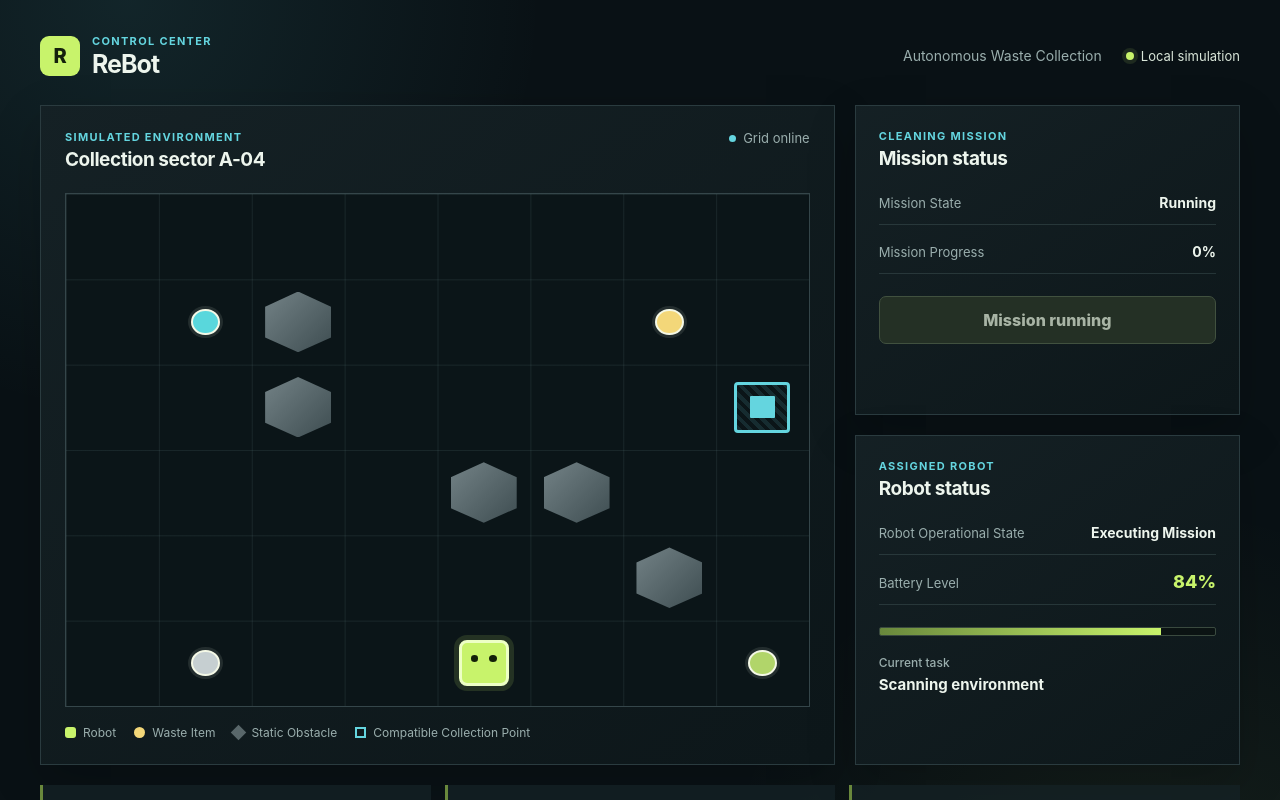
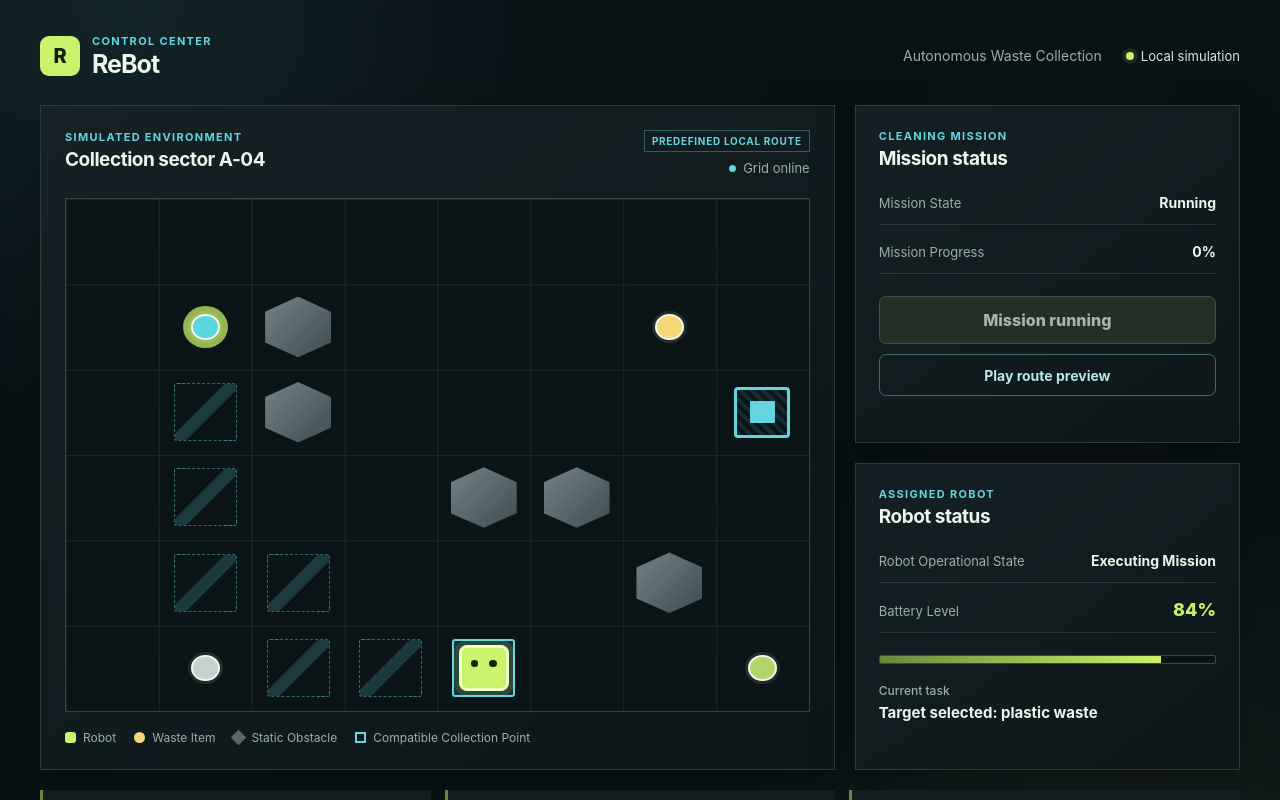
Before and after one commit to tatiii2001/rebot, a React (Vite) app in the folder control-center/: page / in a window 1280 px wide. Both pictures are taken after a click on the button "Start Mission". Shown: the top 800 px of the page. Built offline with nearby package versions, Linux system fonts and the light colour scheme.

Commit message:
Add deterministic route preview

```diff
--- a/control-center/src/App.tsx
+++ b/control-center/src/App.tsx
@@ -1,4 +1,4 @@
-import { useState } from "react";
+import { useEffect, useState } from "react";
 import {
   createLocalControlCenter,
   type ControlCenter,
@@ -27,10 +27,10 @@ const wasteItems: readonly GridMarker[] = [
 ];
 
 const robot: GridMarker = {
-  label: "Robot at grid position 5, 6",
   className: "robot",
-  column: 5,
-  row: 6,
+  label: "Robot",
+  column: 0,
+  row: 0,
 };
 
 const collectionPoint: GridMarker = {
@@ -58,9 +58,28 @@ function StatusValue({ value }: { readonly value: string }) {
 function ControlCenterScreen({ controlCenter }: { readonly controlCenter: ControlCenter }) {
   const [snapshot, setSnapshot] = useState(() => controlCenter.getSnapshot());
   const isRunning = snapshot.missionState === "running";
+  const isRouteAvailable = snapshot.routePreviewState === "ready";
+  const isRouteComplete = snapshot.routePreviewState === "complete";
+
+  useEffect(() => {
+    if (snapshot.routePreviewState !== "playing") {
+      return;
+    }
+
+    const playback = window.setInterval(() => {
+      setSnapshot(controlCenter.advanceRoutePreview());
+    }, 550);
+
+    return () => window.clearInterval(playback);
+  }, [controlCenter, snapshot.routePreviewState]);
 
   function startMission() {
     setSnapshot(controlCenter.startMission());
+  }
+
+  function playRoutePreview() {
+    const prefersReducedMotion = window.matchMedia?.("(prefers-reduced-motion: reduce)").matches ?? false;
+    setSnapshot(controlCenter.playRoutePreview(prefersReducedMotion));
   }
 
   return (
@@ -84,13 +103,28 @@ function ControlCenterScreen({ controlCenter }: { readonly controlCenter: Contro
               <p className="eyebrow">Simulated Environment</p>
               <h2 id="environment-heading">Collection sector A-04</h2>
             </div>
-            <span className="grid-status">Grid online</span>
+            <div className="environment-signals">
+              {snapshot.routePreviewState !== "unavailable" && <span className="route-label">Predefined local route</span>}
+              <span className="grid-status">Grid online</span>
+            </div>
           </div>
           <div aria-label="Environment grid with one Robot, four Waste Items, five Static Obstacles, and one Compatible Collection Point" className="environment-grid">
+            {snapshot.routeFrames.map((position, index) => {
+              const progress = index < snapshot.routeFrameIndex
+                ? "completed"
+                : index === snapshot.routeFrameIndex ? "current" : "remaining";
+              return <span aria-hidden="true" className={`route-frame route-${progress}`} key={`${position.column}-${position.row}`} style={{ gridColumn: position.column, gridRow: position.row }} />;
+            })}
             {obstacles.map((marker, index) => <GridMarker key={`obstacle-${index}`} marker={marker} />)}
-            {wasteItems.map((marker) => <GridMarker key={marker.label} marker={marker} />)}
+            {wasteItems.map((marker) => {
+              const isSelectedTarget = marker.column === snapshot.selectedTarget?.position.column && marker.row === snapshot.selectedTarget.position.row;
+              const targetMarker = isSelectedTarget
+                ? { ...marker, className: `${marker.className} targeted-waste`, label: `Selected target: ${marker.label} at grid position ${marker.column}, ${marker.row}` }
+                : marker;
+              return <GridMarker key={marker.label} marker={targetMarker} />;
+            })}
             <GridMarker marker={collectionPoint} />
-            <GridMarker marker={robot} />
+            <GridMarker marker={{ ...robot, column: snapshot.robotPosition.column, row: snapshot.robotPosition.row, label: `Robot at grid position ${snapshot.robotPosition.column}, ${snapshot.robotPosition.row}` }} />
           </div>
           <div aria-label="Environment legend" className="environment-legend">
             <span><i className="legend-icon robot-icon" aria-hidden="true" />Robot</span>
@@ -117,6 +151,9 @@ function ControlCenterScreen({ controlCenter }: { readonly controlCenter: Contro
             <button className="start-button" disabled={isRunning} onClick={startMission} type="button">
               {isRunning ? "Mission running" : "Start Mission"}
             </button>
+            <button className="route-preview-button" disabled={!isRouteAvailable} onClick={playRoutePreview} type="button">
+              {isRouteComplete ? "Route preview complete" : "Play route preview"}
+            </button>
           </section>
 
           <section aria-labelledby="robot-heading" className="panel robot-panel">
@@ -135,7 +172,7 @@ function ControlCenterScreen({ controlCenter }: { readonly controlCenter: Contro
             <div aria-label={`Battery Level ${snapshot.batteryLevel}%`} aria-valuemax={100} aria-valuemin={0} aria-valuenow={snapshot.batteryLevel} className="battery-meter" role="meter">
               <span style={{ width: `${snapshot.batteryLevel}%` }} />
             </div>
-            <p className="current-task"><span>Current task</span>{snapshot.currentTask}</p>
+            <p aria-live="polite" className="current-task"><span>Current task</span>{snapshot.currentTask}</p>
           </section>
         </aside>
       </section>
--- a/control-center/src/controlCenter.ts
+++ b/control-center/src/controlCenter.ts
@@ -1,5 +1,17 @@
 export type MissionState = "pending" | "running";
 export type RobotOperationalState = "available" | "executing mission";
+export type RoutePreviewState = "unavailable" | "ready" | "playing" | "complete";
+
+export interface GridPosition {
+  readonly column: number;
+  readonly row: number;
+}
+
+export interface SelectedTarget {
+  readonly label: string;
+  readonly category: "plastic";
+  readonly position: GridPosition;
+}
 
 export interface ControlCenterSnapshot {
   readonly missionState: MissionState;
@@ -10,12 +22,36 @@ export interface ControlCenterSnapshot {
   readonly wasteDetected: number;
   readonly wasteCollected: number;
   readonly incidents: number;
+  readonly robotPosition: GridPosition;
+  readonly selectedTarget?: SelectedTarget;
+  readonly routeFrames: readonly GridPosition[];
+  readonly routeFrameIndex: number;
+  readonly routePreviewState: RoutePreviewState;
 }
 
 export interface ControlCenter {
   getSnapshot(): ControlCenterSnapshot;
   startMission(): ControlCenterSnapshot;
+  playRoutePreview(prefersReducedMotion: boolean): ControlCenterSnapshot;
+  advanceRoutePreview(): ControlCenterSnapshot;
 }
+
+const plasticTarget: SelectedTarget = {
+  label: "Plastic Waste Item",
+  category: "plastic",
+  position: { column: 2, row: 2 },
+};
+
+// Fixed display snapshots for this visual adapter; no navigation is calculated here.
+const routeFrames: readonly GridPosition[] = [
+  { column: 5, row: 6 },
+  { column: 4, row: 6 },
+  { column: 3, row: 6 },
+  { column: 3, row: 5 },
+  { column: 2, row: 5 },
+  { column: 2, row: 4 },
+  { column: 2, row: 3 },
+];
 
 const initialSnapshot: ControlCenterSnapshot = {
   missionState: "pending",
@@ -26,6 +62,10 @@ const initialSnapshot: ControlCenterSnapshot = {
   wasteDetected: 4,
   wasteCollected: 0,
   incidents: 0,
+  robotPosition: routeFrames[0],
+  routeFrames: [],
+  routeFrameIndex: 0,
+  routePreviewState: "unavailable",
 };
 
 // This fixed visual adapter is replaceable when the backend boundary exists.
@@ -40,7 +80,47 @@ export function createLocalControlCenter(): ControlCenter {
           ...snapshot,
           missionState: "running",
           robotOperationalState: "executing mission",
-          currentTask: "Scanning environment",
+          currentTask: "Target selected: plastic waste",
+          selectedTarget: plasticTarget,
+          routeFrames,
+          routePreviewState: "ready",
+        };
+      }
+
+      return snapshot;
+    },
+    playRoutePreview: (prefersReducedMotion) => {
+      if (snapshot.routePreviewState === "ready") {
+        const finalFrameIndex = routeFrames.length - 1;
+        snapshot = prefersReducedMotion
+          ? {
+              ...snapshot,
+              currentTask: "Ready to collect plastic waste",
+              robotPosition: routeFrames[finalFrameIndex],
+              routeFrameIndex: finalFrameIndex,
+              routePreviewState: "complete",
+            }
+          : {
+              ...snapshot,
+              currentTask: "Following route to plastic waste",
+              routePreviewState: "playing",
+            };
+      }
+
+      return snapshot;
+    },
+    advanceRoutePreview: () => {
+      if (snapshot.routePreviewState === "playing") {
+        const nextFrameIndex = snapshot.routeFrameIndex + 1;
+        const isComplete = nextFrameIndex === routeFrames.length - 1;
+        snapshot = {
+          ...snapshot,
+          currentTask: isComplete
+            ? "Ready to collect plastic waste"
+            : "Following route to plastic waste",
+          robotPosition: routeFrames[nextFrameIndex],
+          routeFrameIndex: nextFrameIndex,
+          routePreviewState: isComplete ? "complete" : "playing",
         };
       }
 
--- a/control-center/src/styles.css
+++ b/control-center/src/styles.css
@@ -84,8 +84,10 @@ h2 { margin-bottom: 0; font-size: 19px; letter-spacing: -.025em; }
 .panel { border: 1px solid var(--line); background: linear-gradient(145deg, rgb(21 33 37 / 96%), rgb(13 23 26 / 96%)); box-shadow: var(--shadow); }
 .environment-panel { min-width: 0; padding: 24px; }
 .panel-heading { display: flex; align-items: start; justify-content: space-between; gap: 18px; margin-bottom: 22px; }
+.environment-signals { display: flex; align-items: end; flex-direction: column; gap: 8px; }
 .grid-status { color: var(--muted); white-space: nowrap; }
 .grid-status::before { width: 7px; height: 7px; content: ""; background: var(--cyan); border-radius: 50%; }
+.route-label { padding: 4px 7px; border: 1px solid rgb(100 213 223 / 35%); color: var(--cyan); font-size: 10px; font-weight: 700; letter-spacing: .07em; text-transform: uppercase; white-space: nowrap; }
 
 .environment-grid {
   display: grid;
@@ -100,12 +102,17 @@ h2 { margin-bottom: 0; font-size: 19px; letter-spacing: -.025em; }
 }
 
 .grid-marker { align-self: center; justify-self: center; position: relative; z-index: 1; }
-.robot { width: 54%; height: 54%; background: var(--accent); border: 3px solid #edffc5; border-radius: 8px; box-shadow: 0 0 0 5px rgb(200 243 107 / 13%); }
+.route-frame { align-self: center; justify-self: center; width: 68%; height: 68%; border: 1px dashed rgb(100 213 223 / 44%); border-radius: 3px; pointer-events: none; }
+.route-completed { border-color: rgb(200 243 107 / 80%); background: rgb(200 243 107 / 16%); }
+.route-current { border: 2px solid var(--cyan); background: rgb(100 213 223 / 13%); }
+.route-remaining { background: linear-gradient(135deg, transparent 42%, rgb(100 213 223 / 20%) 43% 57%, transparent 58%); }
+.robot { z-index: 3; width: 54%; height: 54%; background: var(--accent); border: 3px solid #edffc5; border-radius: 8px; box-shadow: 0 0 0 5px rgb(200 243 107 / 13%); }
 .robot::before, .robot::after { position: absolute; top: 30%; width: 18%; height: 18%; content: ""; background: #132009; border-radius: 50%; }
 .robot::before { left: 20%; }.robot::after { right: 20%; }
 .obstacle { width: 71%; height: 71%; background: linear-gradient(135deg, #738286, #3e4d51); clip-path: polygon(50% 0, 100% 25%, 100% 76%, 50% 100%, 0 76%, 0 25%); }
 .waste { width: 31%; height: 31%; border: 2px solid #f4f8e6; border-radius: 50%; box-shadow: 0 0 0 3px rgb(244 248 230 / 10%); }
 .plastic { background: #59d7dc; }.paper { background: #f3d779; }.metal { background: #c6cfd1; }.organic { background: #b1d56a; }
+.targeted-waste { z-index: 2; box-shadow: 0 0 0 3px rgb(244 248 230 / 10%), 0 0 0 8px rgb(200 243 107 / 72%); }
 .collection-point { width: 60%; height: 60%; border: 3px solid var(--cyan); border-radius: 4px; background: repeating-linear-gradient(45deg, rgb(100 213 223 / 12%) 0 4px, transparent 4px 8px); }
 .collection-point::after { position: absolute; inset: 25%; content: ""; background: var(--cyan); border-radius: 1px; }
 
@@ -124,6 +131,8 @@ h2 { margin-bottom: 0; font-size: 19px; letter-spacing: -.025em; }
 .battery-reading { color: var(--accent); font-size: 18px; font-weight: 800; }
 .start-button { width: 100%; min-height: 48px; border: 1px solid #d7fa85; color: #14200c; background: var(--accent); border-radius: 7px; font-weight: 800; cursor: pointer; transition: transform 160ms ease, background 160ms ease; }
 .start-button:hover:not(:disabled) { background: #d8fa8a; transform: translateY(-1px); }.start-button:disabled { border-color: #41513f; color: #a8b4a5; background: #243025; cursor: not-allowed; }
+.route-preview-button { width: 100%; min-height: 42px; margin-top: 10px; border: 1px solid #42676b; color: #b9e7e9; background: transparent; border-radius: 7px; font-size: 14px; font-weight: 750; cursor: pointer; transition: border-color 160ms ease, background 160ms ease; }
+.route-preview-button:hover:not(:disabled) { border-color: var(--cyan); background: rgb(100 213 223 / 10%); }.route-preview-button:disabled { border-color: #354548; color: #718082; cursor: not-allowed; }
 .battery-meter { height: 9px; overflow: hidden; border: 1px solid #3a4a3f; background: #0b1313; border-radius: 2px; }.battery-meter span { display: block; height: 100%; background: linear-gradient(90deg, var(--accent-deep), var(--accent)); }
 .current-task { display: grid; gap: 5px; margin: 19px 0 0; font-size: 15px; font-weight: 700; }.current-task span { color: var(--muted); font-size: 12px; font-weight: 500; }
 
@@ -132,5 +141,5 @@ h2 { margin-bottom: 0; font-size: 19px; letter-spacing: -.025em; }
 
 @media (max-width: 900px) { .dashboard-layout { grid-template-columns: 1fr; }.status-stack { grid-template-columns: repeat(2, minmax(0, 1fr)); }.environment-grid { aspect-ratio: 1.7 / 1; } }
 @media (max-width: 680px) { .control-center-shell { width: min(100% - 32px, 560px); padding-top: 22px; }.site-header { grid-template-columns: 1fr auto; gap: 16px; }.product-name { grid-column: 1 / -1; grid-row: 2; }.environment-panel, .mission-panel, .robot-panel { padding: 18px; }.environment-grid { aspect-ratio: 1.25 / 1; }.status-stack, .summary-metrics { grid-template-columns: 1fr; }.environment-legend { gap: 10px 14px; }.backend-note { align-items: start; line-height: 1.5; } }
-@media (max-width: 400px) { .site-header { gap: 12px; }.local-status { font-size: 12px; }.environment-grid { aspect-ratio: 1.1 / 1; }.panel-heading { display: block; }.grid-status { margin-top: 12px; }.environment-legend { display: grid; grid-template-columns: 1fr 1fr; font-size: 11px; } }
+@media (max-width: 400px) { .site-header { gap: 12px; }.local-status { font-size: 12px; }.environment-grid { aspect-ratio: 1.1 / 1; }.panel-heading { display: block; }.environment-signals { align-items: start; flex-direction: row; flex-wrap: wrap; margin-top: 12px; }.environment-legend { display: grid; grid-template-columns: 1fr 1fr; font-size: 11px; } }
 @media (prefers-reduced-motion: reduce) { *, *::before, *::after { scroll-behavior: auto !important; transition-duration: .01ms !important; animation-duration: .01ms !important; animation-iteration-count: 1 !important; } }
```
Also changed, not shown: 1 other file (tests, documents, lock files or other folders).
